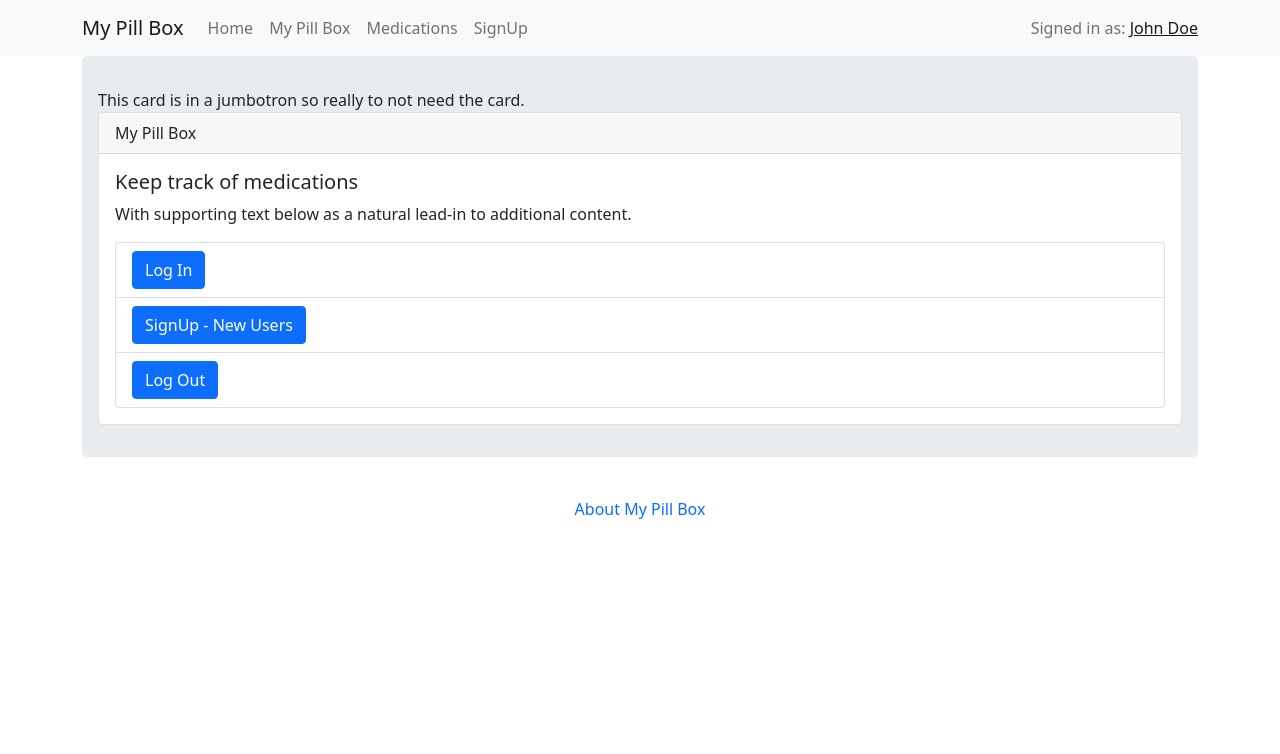
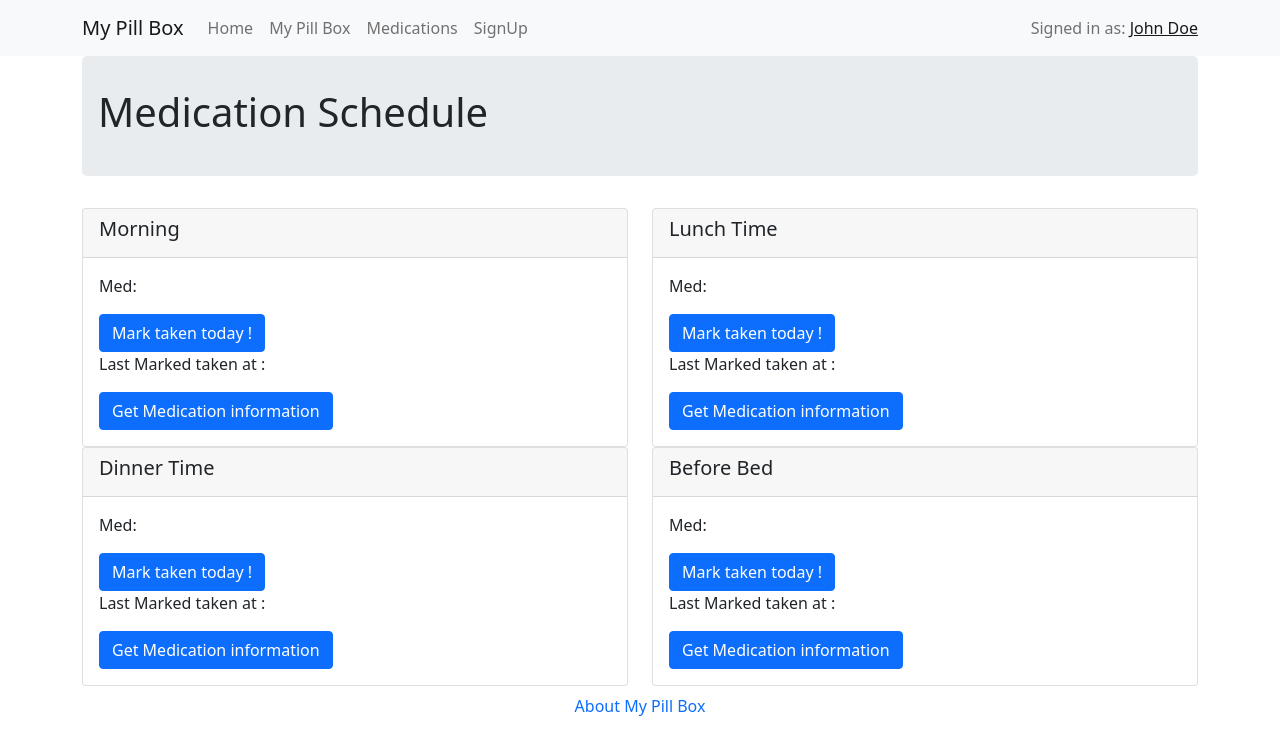
Before and after one commit to AR123456/React-Pill-Box, a React (Create React App) app in the folder frontend/: page /pillbox in a window 1280 px wide. Shown: the top 754 px of the page. Built offline with nearby package versions, Linux system fonts and the light colour scheme.

Commit message:
git push origin master

```diff
--- a/frontend/src/App.js
+++ b/frontend/src/App.js
@@ -1,20 +1,30 @@
-import { BrowserRouter as Router, Route } from "react-router-dom";
+import { BrowserRouter as Router, Route, Routes } from "react-router-dom";
 import { Container } from "react-bootstrap";
 import Header from "./components/Header";
 import Footer from "./components/Footer";
 import HomeScreen from "./screens/HomeScreen";
 import MyPillBox from "./screens/MyPillBox";
+import MyMedList from "./screens/MyMedList";
 // import "bootswatch/dist/minty/bootstrap.min.css";
 import "bootstrap/dist/css/bootstrap.min.css";
 function App() {
   return (
-    <Router className="App">
-      <Header />
-      <Container>
-        <HomeScreen></HomeScreen>
-        {/* <Route path="/pillbox" component={MyPillBox} exact /> */}
-      </Container>
-      <Footer></Footer>
+    <Router>
+      <Routes>
+        <Route
+          exact
+          path="/"
+          element={
+            <>
+              <Header></Header>
+              <HomeScreen></HomeScreen>
+              <Footer></Footer>
+            </>
+          }
+        ></Route>
+        <Route exact path="/pillbox" element={<MyPillBox />}></Route>
+        <Route exact path="/medlist" element={<MyMedList />}></Route>
+      </Routes>
     </Router>
   );
 }
--- a/frontend/src/components/Header.js
+++ b/frontend/src/components/Header.js
@@ -1,5 +1,5 @@
 import React from "react";
-// import { Route } from "react-router-dom";
+import { Link } from "react-router-dom";
 import {
   Navbar,
   Nav,
@@ -15,15 +15,15 @@ const Header = () => {
     <>
       <Navbar bg="light" expand="lg">
         <Container>
-          <Navbar.Brand href="#home">My Pill Box </Navbar.Brand>
+          <Navbar.Brand href="/">My Pill Box </Navbar.Brand>
           <Navbar.Toggle aria-controls="basic-navbar-nav" />
           <Navbar.Collapse id="basic-navbar-nav" className="navbar-light">
             <Nav className="me-auto ">
-              <Nav.Link href="#home">Home</Nav.Link>
+              <Nav.Link href="/">Home</Nav.Link>
 
-              <Nav.Link href="#link">My Pill Box</Nav.Link>
+              <Nav.Link href="/pillbox">My Pill Box</Nav.Link>
 
-              <Nav.Link href="#link">Medications</Nav.Link>
+              <Nav.Link href="/medlist">Medications</Nav.Link>
 
               <Nav.Link href="#link">SignUp</Nav.Link>
             </Nav>
--- a/frontend/src/screens/MyPillBox.js
+++ b/frontend/src/screens/MyPillBox.js
@@ -1,21 +1,84 @@
 import React from "react";
-import { Container, Row, Col } from "react-bootstrap";
+import { Container, Row, Col, Card, Button } from "react-bootstrap";
+import Header from "../components/Header";
+import Footer from "../components/Footer";
 
 const MyPillBox = () => {
   return (
     <div>
-      <Container fluid="md" className="jumbotron">
+      <Header></Header>
+      <Container fluid="md">
         {" "}
-        <h2>Medication Schedule screen with 4 cards</h2>
+        <div className="jumbotron">
+          {" "}
+          <h1>Medication Schedule</h1>
+        </div>
         <Row>
-          <Col>1 of 2</Col>
-          <Col>2 of 2</Col>
+          <Col>
+            <Card>
+              <Card.Header>
+                {" "}
+                <Card.Title>Morning</Card.Title>
+              </Card.Header>
+              <Card.Body>
+                <Card.Text>Med:</Card.Text>
+
+                <Button variant="primary">Mark taken today !</Button>
+                <Card.Text>Last Marked taken at :</Card.Text>
+                <Button variant="primary">Get Medication information </Button>
+              </Card.Body>
+            </Card>
+          </Col>
+          <Col>
+            {" "}
+            <Card>
+              <Card.Header>
+                {" "}
+                <Card.Title>Lunch Time</Card.Title>
+              </Card.Header>
+              <Card.Body>
+                <Card.Text>Med:</Card.Text>
+                <Button variant="primary">Mark taken today !</Button>
+                <Card.Text>Last Marked taken at :</Card.Text>
+                <Button variant="primary">Get Medication information </Button>
+              </Card.Body>
+            </Card>
+          </Col>
         </Row>
         <Row>
-          <Col>1 of 2</Col>
-          <Col>2 of 2</Col>
+          <Col>
+            {" "}
+            <Card>
+              <Card.Header>
+                {" "}
+                <Card.Title>Dinner Time</Card.Title>
+              </Card.Header>
+              <Card.Body>
+                <Card.Text>Med:</Card.Text>
+                <Button variant="primary">Mark taken today !</Button>
+                <Card.Text>Last Marked taken at :</Card.Text>
+                <Button variant="primary">Get Medication information </Button>
+              </Card.Body>
+            </Card>
+          </Col>
+          <Col>
+            {" "}
+            <Card>
+              <Card.Header>
+                {" "}
+                <Card.Title>Before Bed </Card.Title>
+              </Card.Header>
+              <Card.Body>
+                <Card.Text>Med:</Card.Text>
+                <Button variant="primary">Mark taken today !</Button>
+                <Card.Text>Last Marked taken at :</Card.Text>
+                <Button variant="primary">Get Medication information </Button>
+              </Card.Body>
+            </Card>
+          </Col>
         </Row>
       </Container>
+      <Footer></Footer>
     </div>
   );
 };
```
